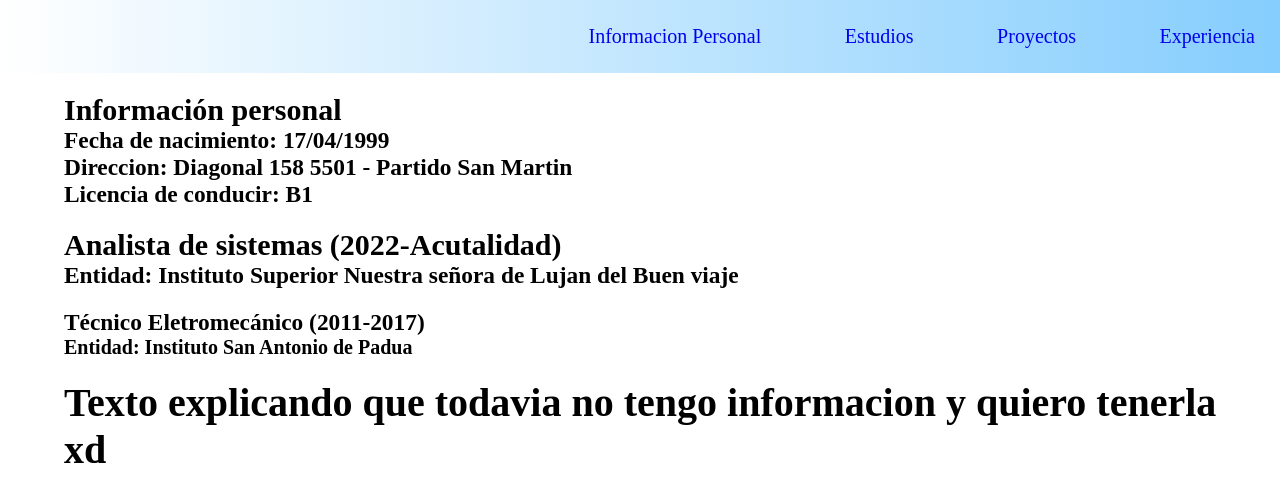
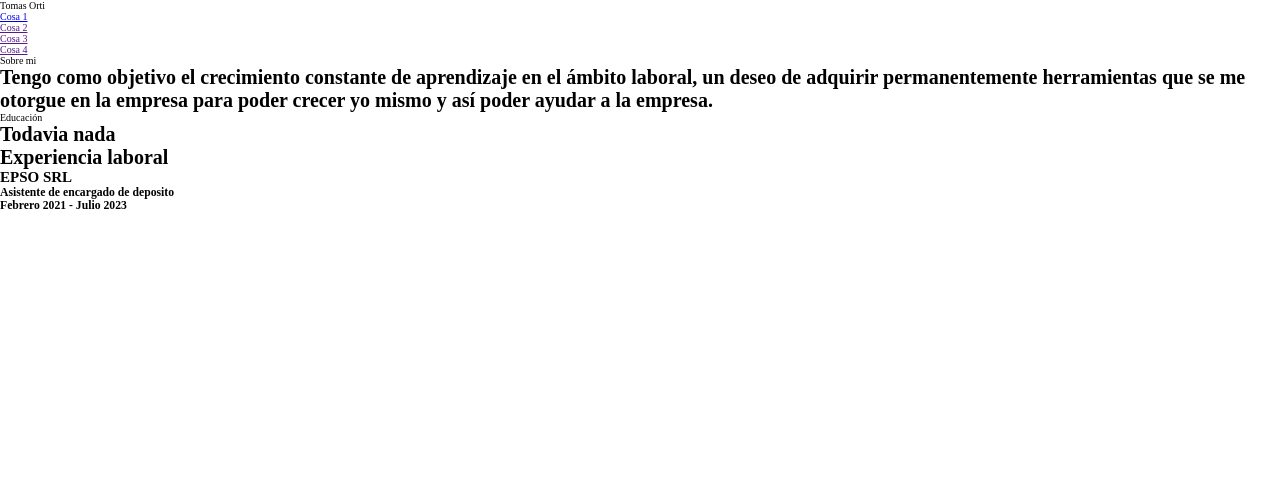
Before and after one commit to tomiiorti/GitHub, a PHP site: page / in a window 1280 px wide. Shown: the top 502 px of the page. Run offline with PHP 8.4, Linux system fonts and the light colour scheme.

Commit message:
Cambio CV

```diff
--- a/HTML/Pagina Personal/index.html
+++ b/HTML/Pagina Personal/index.html
@@ -5,37 +5,57 @@
     <meta http-equiv="X-UA-Compatible" content="IE=edge">
     <meta name="viewport" content="width=device-width, initial-scale=1.0">
     <link rel="stylesheet" href="style.css">
-    <title>Tomás Orti</title>
+    <title>Tomás Orti CV</title>
 </head>
 <body>
     <header>
-        <ul class="enlaces">
-            <li><a href="#infoPers" item>Informacion Personal</a></li>
-            <li><a href="#estudios" item>Estudios</a></li>
-            <li><a href="#proyecto" item>Proyectos</a></li>
-            <li><a href="#experien" item>Experiencia</a></li>
-        </ul>
+        <div>
+            <a>Tomas Orti</a>
+        </div>
+        <div class="menu">
+            <ul class="itemmenu">
+                <li class="item"><a href="#info">Cosa 1</a></li>
+                <li class="item"><a href="">Cosa 2</a></li>
+                <li class="item"><a href="">Cosa 3</a></li>
+                <li class="item"><a href="">Cosa 4</a></li>
+            </ul>
+        </div>
     </header>
     <main>
-        <ul class="secc">
-            <li class="per">
-                <h2>Información personal</h2>
-                <h3>Fecha de nacimiento: 17/04/1999</h3>
-                <h3>Direccion: Diagonal 158 5501 - Partido San Martin</h3>
-                <h3>Licencia de conducir: B1</h3>
-            </li>
-            <li class="est">
-                <h2><a>Analista de sistemas </a>(2022-Acutalidad)</h2>
-                <h3><a>Entidad: </a>Instituto Superior Nuestra señora de Lujan del Buen viaje</h3>
-            </li>
-            <li class="pro">
-                <h3><a>Técnico Eletromecánico </a>(2011-2017)</h3>
-                <h4><a>Entidad: </a> Instituto San Antonio de Padua</h4>
-            </li>
-            <li class="exp">
-                <h1> Texto explicando que todavia no tengo informacion y quiero tenerla xd</h1>
-            </li>
-        </ul>
+        <div class="info" id="info">
+            <section>
+            <!--imagen-->
+            </section>
+            <div>
+                <a>Sobre mi</a>
+                <h1>Tengo como objetivo el crecimiento constante de aprendizaje en el
+                    ámbito laboral, un deseo de adquirir permanentemente herramientas que
+                    se me otorgue en la empresa para poder crecer yo mismo y así poder
+                    ayudar a la empresa.
+                </h1>
+            </div>
+        </div>
+        <div class="estu">
+            <a>Educación</a>
+            <div class="">
+
+            </div>
+            <div class="">
+
+            </div>
+        </div>
+        <section>
+            <!--imagen-->
+        </section>
+        <div class="proy">
+            <h1>Todavia nada</h1>
+        </div>
+        <div class="expe">
+            <h1>Experiencia laboral</h1>
+            <h2>EPSO SRL</h2>
+            <h3>Asistente de encargado de deposito</h3>
+            <h3>Febrero 2021 - Julio 2023</h3>
+        </div>
     </main>
 </body>
 </html>
--- a/HTML/Pagina Personal/style.css
+++ b/HTML/Pagina Personal/style.css
@@ -5,31 +5,5 @@
 }
 html{
     font-size: 62.5%;
+
 }
-body{
-    /*background-color: black;*/
-}
-/*.per{
-    display: none;
-}*/
-header{
-    background: linear-gradient(to left,#5fbefdc2 ,#4d99cc00);
-    width: auto;
-}
-.enlaces{
-    justify-content: end;
-    scroll-behavior: smooth;
-    display: flex;
-    padding: 5px;
-}
-li{
-    border: 1px;
-    margin: 20px;
-    margin-left: 5%;
-    flex-wrap: wrap;
-    list-style: none;
-    font-size: 20px;
-}
-.enlaces a{
-    text-decoration: none;
-}
```
